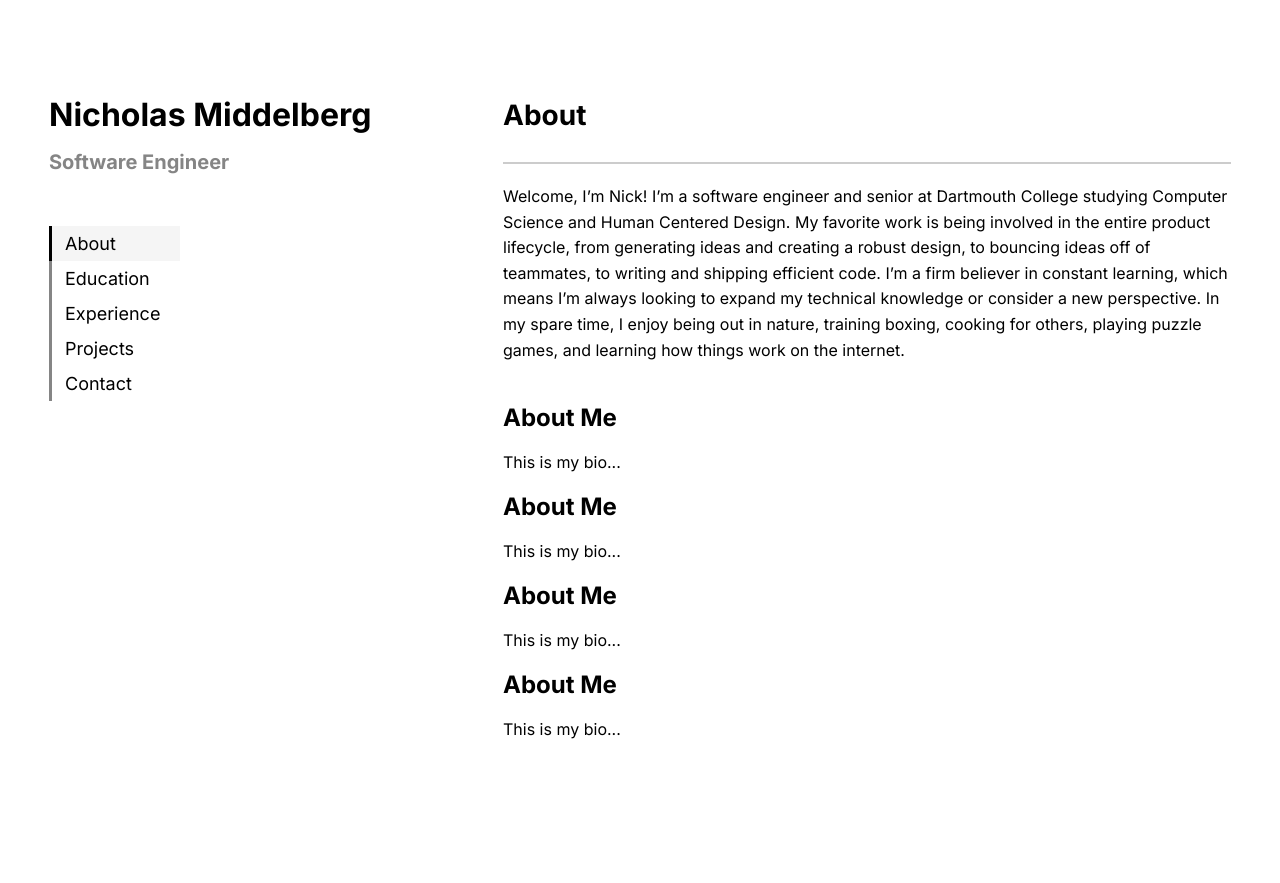
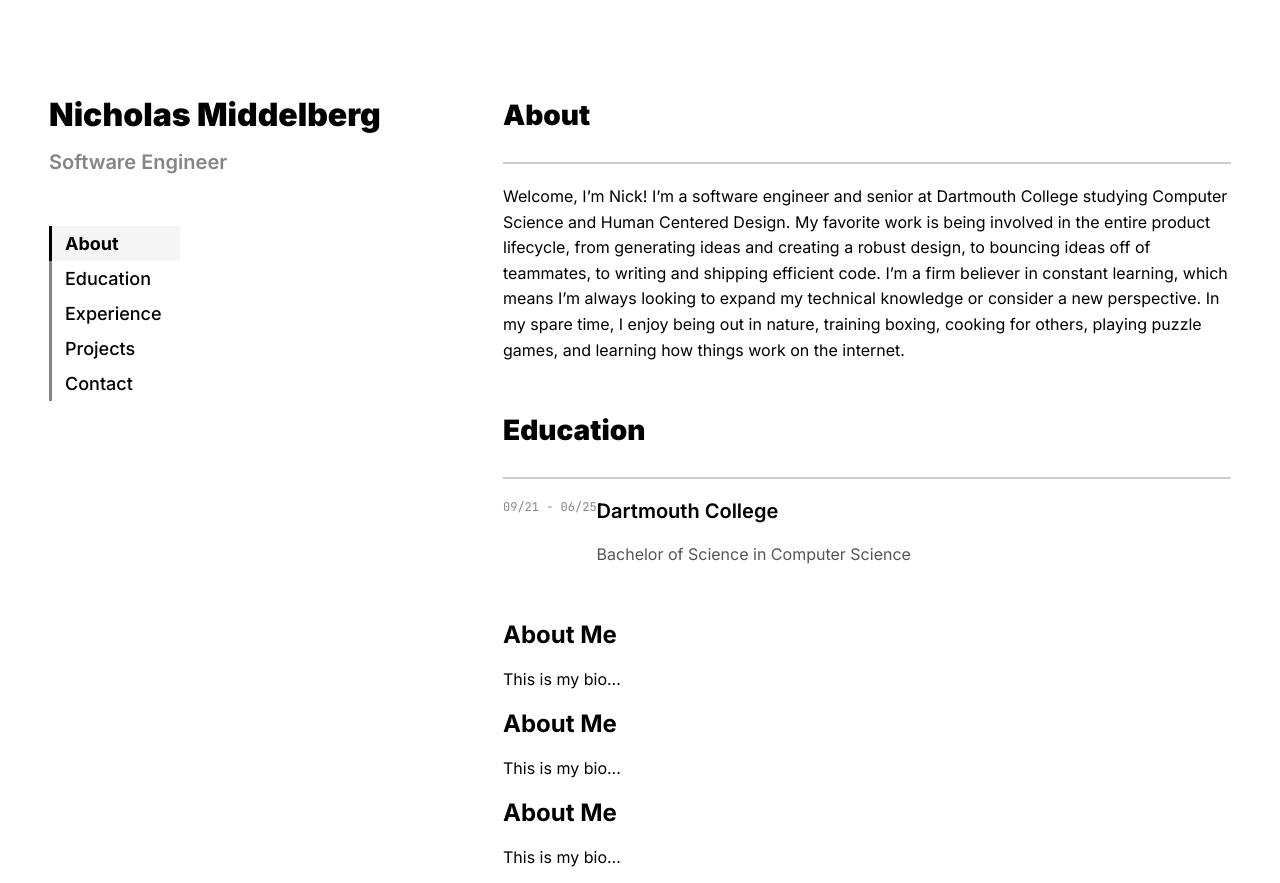
Before and after one commit to nicholas-middelberg/personal-portfolio, a Next.js app: page / in a window 1280 px wide. Before the commit the page ends 800 px from the top, so only its background shows below. Built offline with nearby package versions, Linux system fonts and the light colour scheme.

Commit message:
start working on education section

```diff
--- a/src/app/components/Education.tsx
+++ b/src/app/components/Education.tsx
@@ -1,8 +1,14 @@
 export default function Education() {
     return (
-      <section id="education">
-        <h2>About Me</h2>
-        <p>This is my bio...</p>
+      <section id="education" className="section">
+        <h2 className="section-title">Education</h2>
+        <div className="education-section">
+          <p className="date-range">09/21 - 06/25</p>
+          <div className="education-content">
+            <h3 className="education-title">Dartmouth College</h3>
+            <p className="education-text">Bachelor of Science in Computer Science</p>
+          </div>
+        </div>
       </section>
     );
   }
--- a/src/app/styles/globals.css
+++ b/src/app/styles/globals.css
@@ -1,10 +1,11 @@
+@import url('https://fonts.googleapis.com/css2?family=JetBrains+Mono:wght@400;700&display=swap');
+
 html {
   scroll-behavior: smooth;
 }
 
 /* Global styles */
 body {
-  font-family: Arial, sans-serif;
   margin: 0;
   padding: 0;
   background-color: white;
@@ -29,7 +30,7 @@ body {
 
 .name {
   font-size: 32px;
-  font-weight: 900px;
+  font-weight: 900;
   margin: 0
 }
 
@@ -37,7 +38,7 @@ body {
   color: #858585;
   margin: 16px 0 52px 0;
   font-size: 20px;
-  font-weight: 600px;
+  font-weight: 600;
 }
 
 /* Navigation */
@@ -54,12 +55,12 @@ body {
   transition: background 0.3s ease;
   padding: 7px 0 7px 16px;
   font-size: 18px;
-  font-weight: 500px;
+  font-weight: 500;
   position: relative
 }
 
 .nav-item.active {
-  font-weight: 700px;
+  font-weight: 700;
   color: black;
   background-color: #f5f5f5;
 }
@@ -103,7 +104,7 @@ body {
 
 .section-title {
   font-size: 28px;
-  font-weight: 900px;
+  font-weight: 900;
   border-bottom: 2px solid #ccc;
   padding-bottom: 30px;
   margin:0 0 20px 0;
@@ -111,24 +112,26 @@ body {
 
 .section-text {
   line-height: 1.6;
-  margin: 0;
+  margin: 0 0 50px 0;
 }
 
-/* Education */
-.education-entry {
-  border-left: 4px solid gray;
-  padding-left: 12px;
-  margin-top: 16px;
+/* Education Section */
+.education-section {
+  display: flex;
 }
 
 .date-range {
-  font-size: 14px;
-  color: gray;
+  font-size: 12px;
+  color: #858585;
+  margin: 0;
+  font-family: "JetBrains Mono", monospace;
+
 }
 
 .education-title {
   font-size: 20px;
-  font-weight: bold;
+  font-weight: 600;
+  margin: 0 0 21px 0;
 }
 
 .education-text {
```
